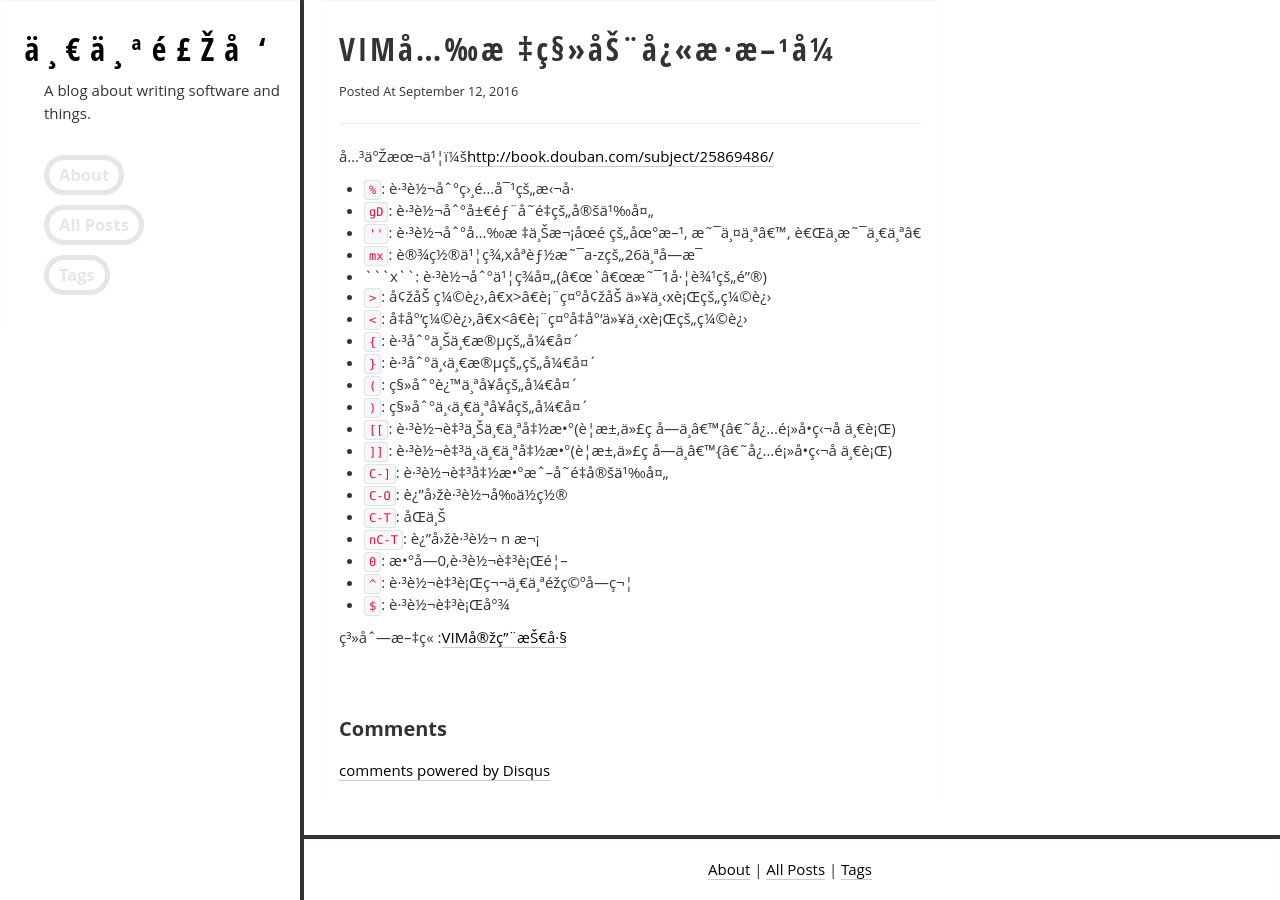
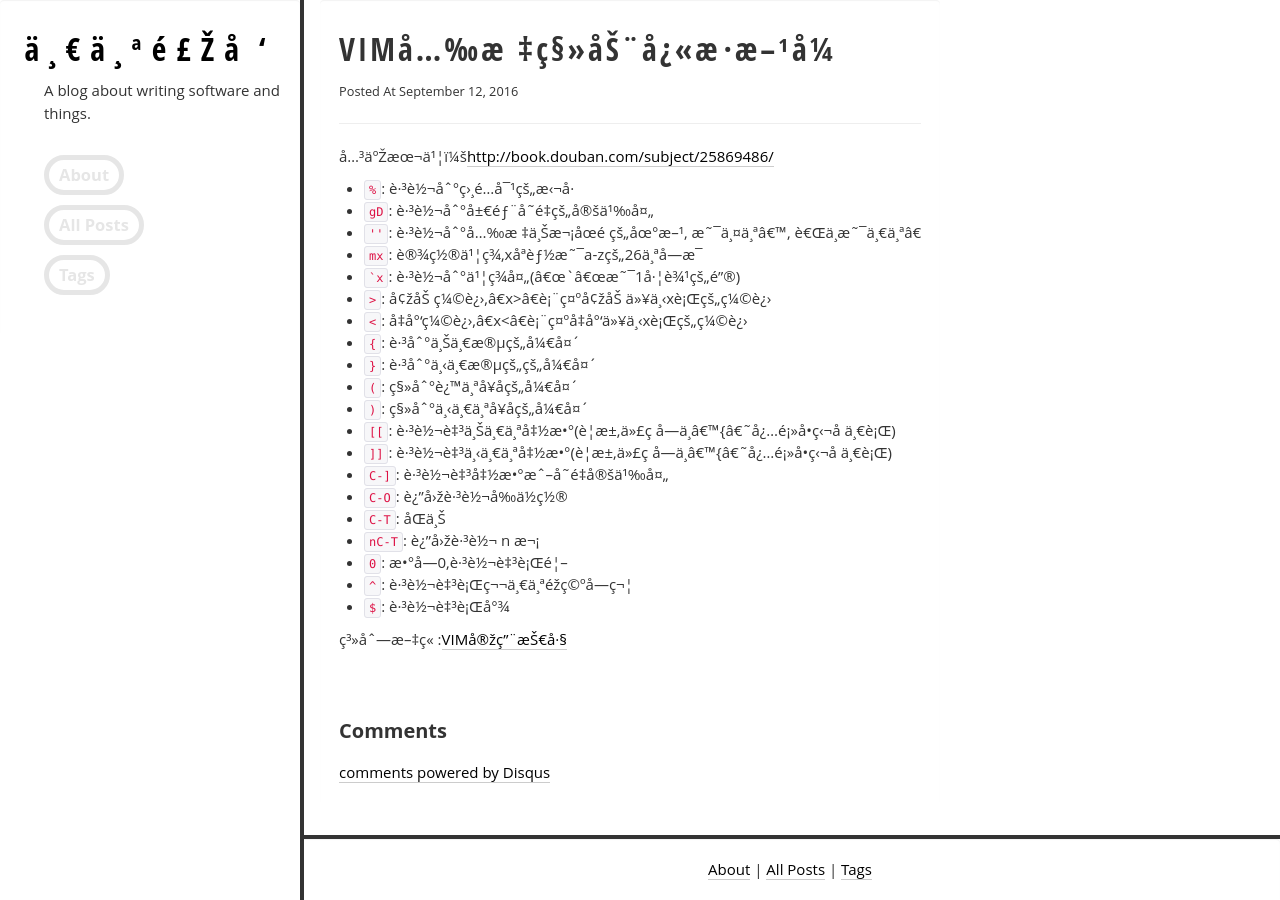
Before and after one commit to lanffy/lanffy.github.io, a Jekyll site: the page built from _posts/2016/2016-09-12-VIM光标移动快捷方式.md, in a window 1280 px wide. Built offline with Jekyll 4.4.1, drawn with Linux system fonts in a browser that asks for light colours; comment, search, counter and statistics services are not loaded.

````diff
--- a/_posts/2016/2016-09-12-VIM光标移动快捷方式.md
+++ b/_posts/2016/2016-09-12-VIM光标移动快捷方式.md
@@ -12,7 +12,7 @@ author_name: R_Lanffy
 * ``gD``: 跳转到局部变量的定义处
 * ``''``: 跳转到光标上次停靠的地方, 是两个', 而不是一个"
 * ``mx``: 设置书签,x只能是a-z的26个字母
-* ```x``: 跳转到书签处("`"是1左边的键)
+* <code>`x</code>: 跳转到书签处("`"是1左边的键)
 * ``>``: 增加缩进,"x>"表示增加以下x行的缩进
 * ``<``: 减少缩进,"x<"表示减少以下x行的缩进
 * ``{``: 跳到上一段的开头
````
